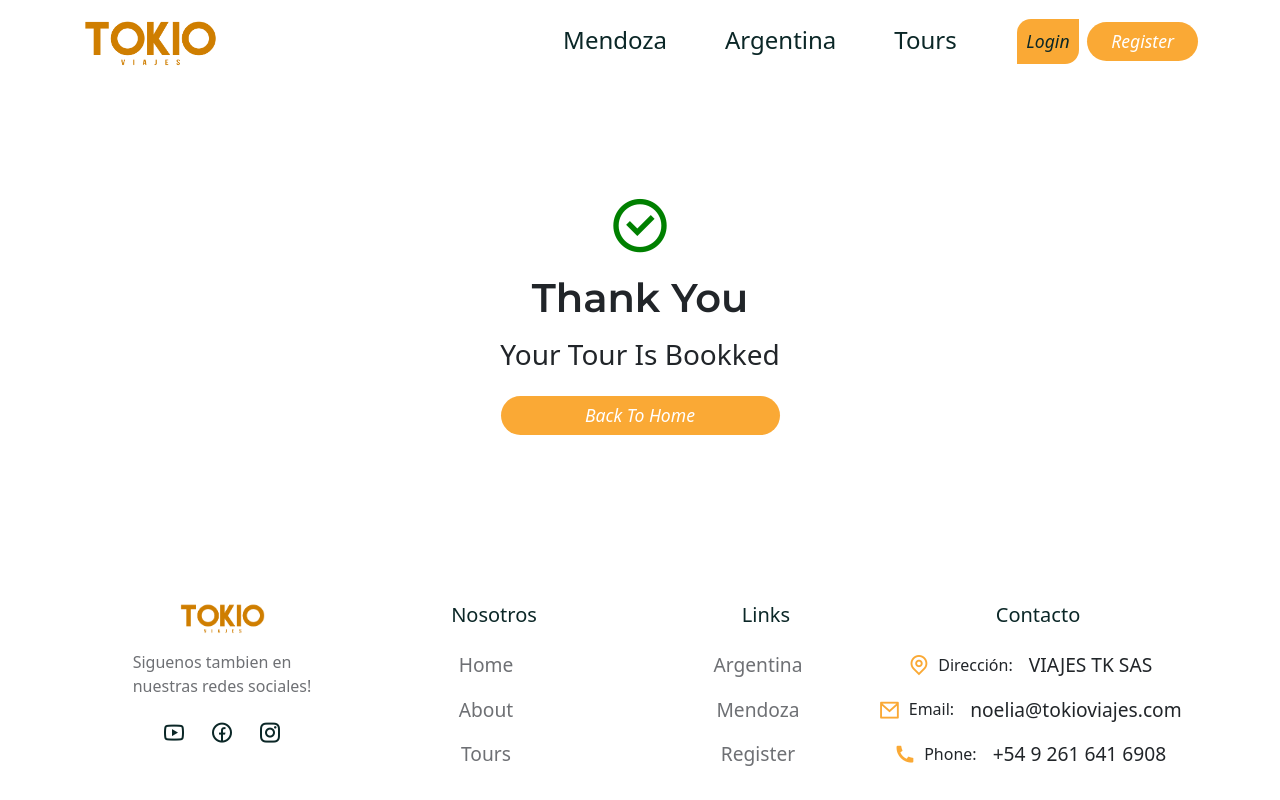
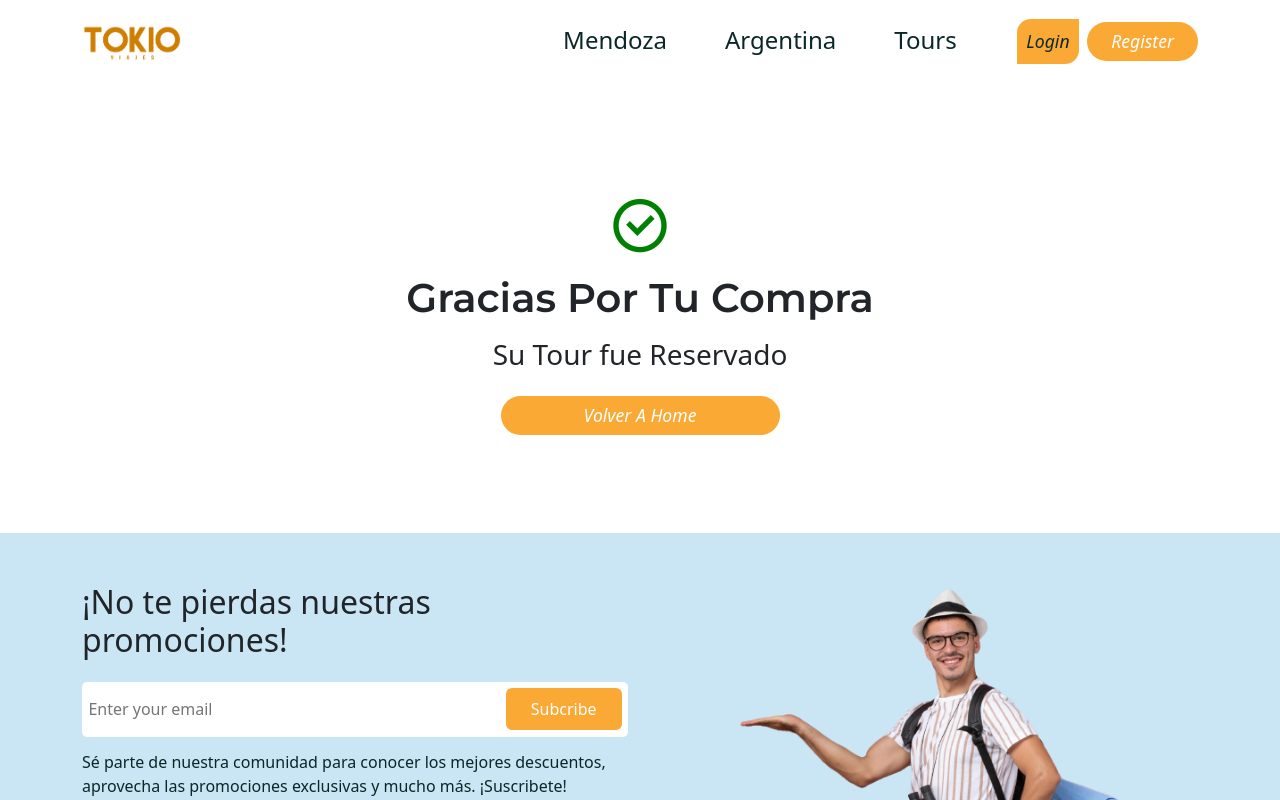
Before and after one commit to Raulmoyano2970/Booking, a React (Create React App) app in the folder frontend/: page /thank-you in a window 1280 px wide. Shown: the top 800 px of the page. Built offline with nearby package versions, Linux system fonts and the light colour scheme; a web font is replaced by a local one.

Commit message:
arreglos cmd

```diff
--- a/frontend/src/components/Header/header.css
+++ b/frontend/src/components/Header/header.css
@@ -14,7 +14,7 @@
 }
 
 .logo img {
-   width: 30%;
+   width: 22%;
 }
 
 .logo img:hover {
--- a/frontend/src/pages/Home.jsx
+++ b/frontend/src/pages/Home.jsx
@@ -163,7 +163,7 @@ const Home = () => {
                </Col>
                <Col lg='6'>
                   <motion.div
-                     variants={fadeIn("left", 0.3)}
+                     variants={fadeIn("down", 0.3)}
                      initial="hidden"
                      whileInView={"show"}
                      viewport={{once: false, amount: 0.3
--- a/frontend/src/pages/ThankYou.jsx
+++ b/frontend/src/pages/ThankYou.jsx
@@ -2,24 +2,28 @@ import React from 'react'
 import { Container, Row, Col, Button } from 'reactstrap'
 import { Link } from 'react-router-dom'
 import '../styles/thank-you.css'
+import NewsLetter from '../shared/Newsletter'
 
 const ThankYou = () => {
    return (
+      <>
       <section>
          <Container>
             <Row>
                <Col lg='12' className='pt-5 text-center'>
                   <div className="thank__you">
                      <span><i class='ri-checkbox-circle-line'></i></span>
-                     <h1 className='mb-3 fw-semibold'>Thank You</h1>
-                     <h3 className='mb-4'>Your Tour Is Bookked</h3>
+                     <h1 className='mb-3 fw-semibold'>Gracias Por Tu Compra</h1>
+                     <h3 className='mb-4'>Su Tour fue Reservado</h3>
 
-                     <Button className='btn primary__btn w-25'><Link to='/home'>Back To Home</Link></Button>
+                     <Button className='btn primary__btn w-25'><Link to='/home'>Volver A Home</Link></Button>
                   </div>
                </Col>
             </Row>
          </Container>
       </section>
+<NewsLetter/>
+</>
    )
 }
 
```
